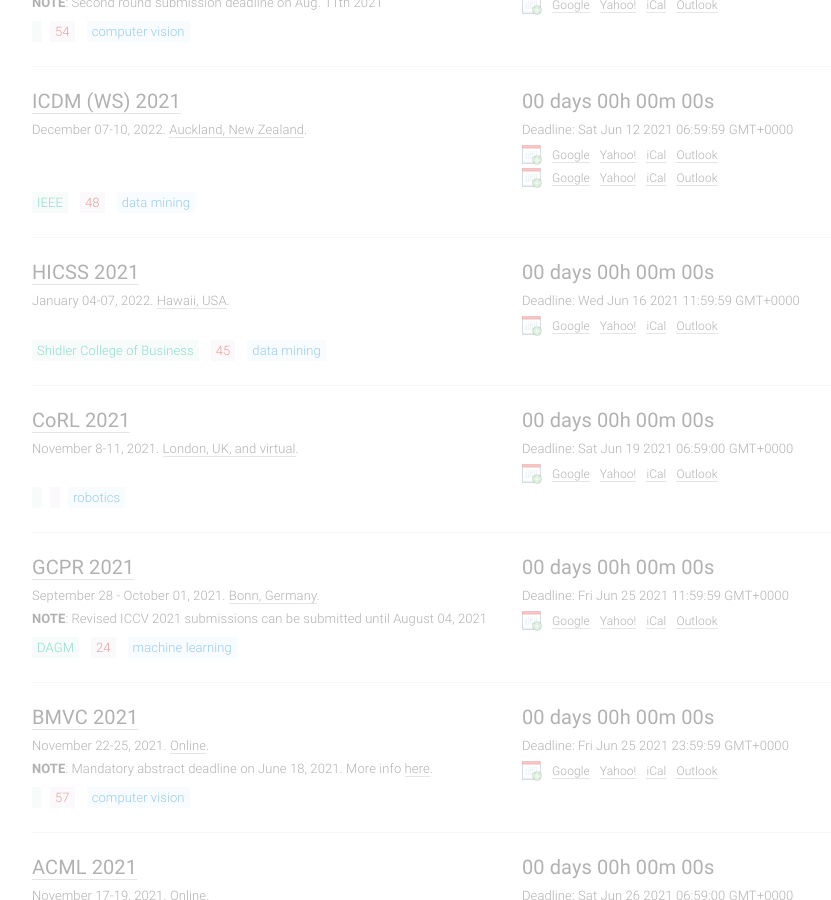
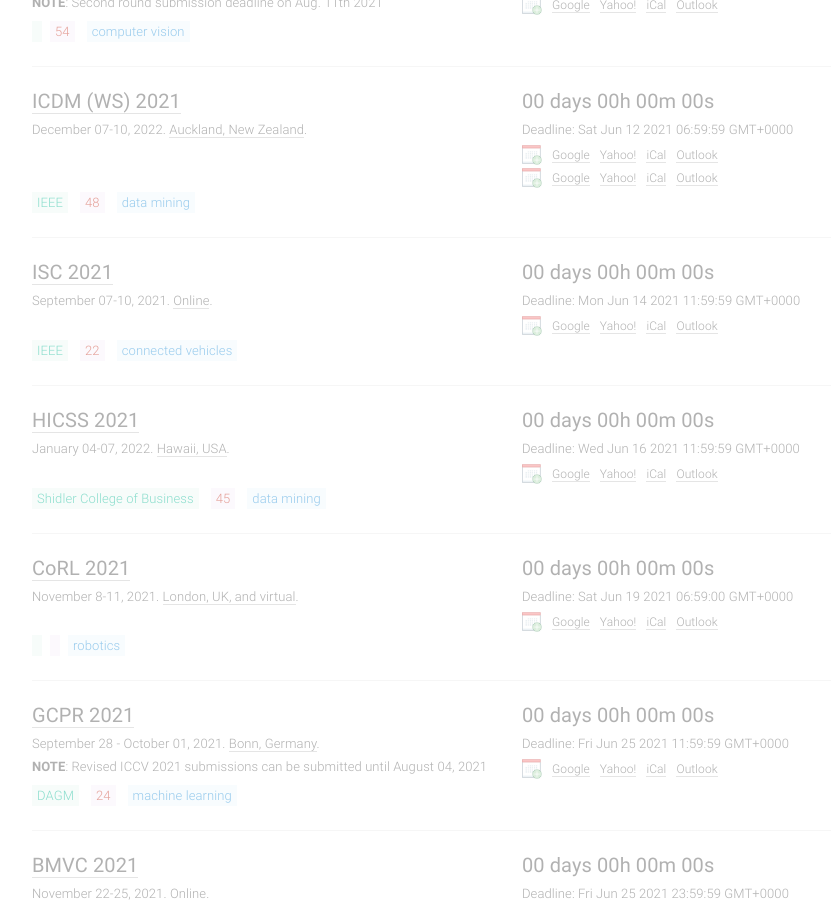
Before and after one commit to paperswithcode/ai-deadlines, a Jekyll site: the page built from index.html, in a window 1280 px wide and 900 px high, scrolled down 12224 px. Shown: the whole window, without its empty margins (133-964 px from the left). Built offline with Jekyll 4.4.1, drawn with Linux system fonts in a browser that asks for light colours; comment, search, counter and statistics services are not loaded.

Commit message:
Update conferences.yml

```diff
--- a/_data/conferences.yml
+++ b/_data/conferences.yml
@@ -1,4 +1,17 @@
 ---
+- title: ISC
+  long: International Smart Cities Conference
+  hindex: 22
+  year: 2021
+  id: isc21
+  link: https://attend.ieee.org/isc2-2021/
+  deadline: '2021-06-13 23:59:59'
+  timezone: UTC-12
+  date: September 07-10, 2021
+  place: Online
+  sub: V2X
+  host: IEEE
+
 - title: ICAS
   long: International Conference on Autonomous Systems
   hindex: 10
```
